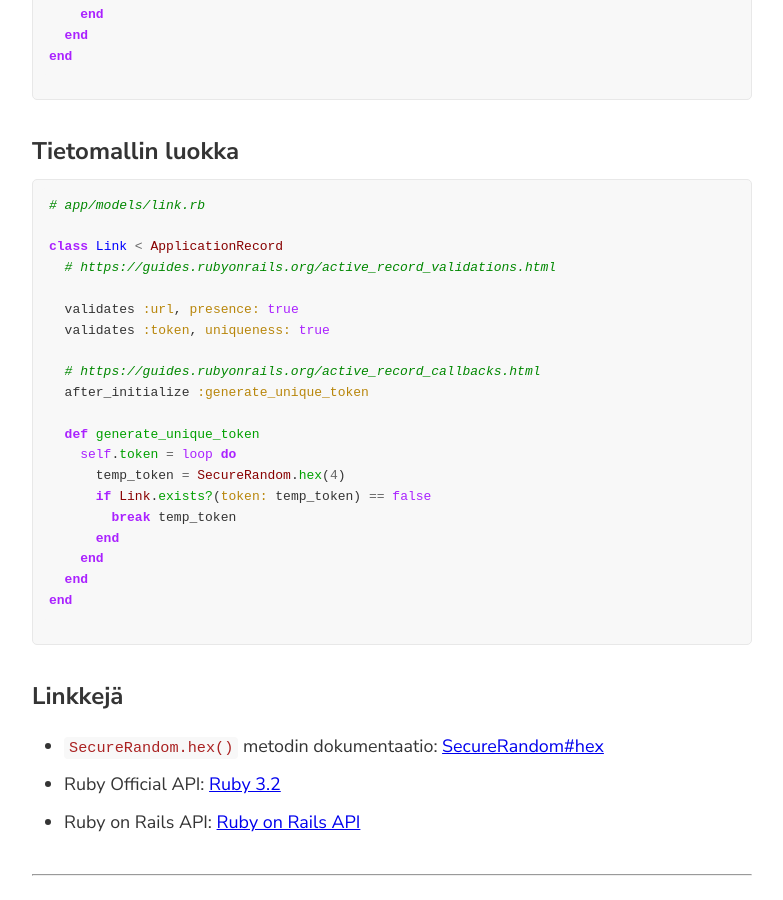
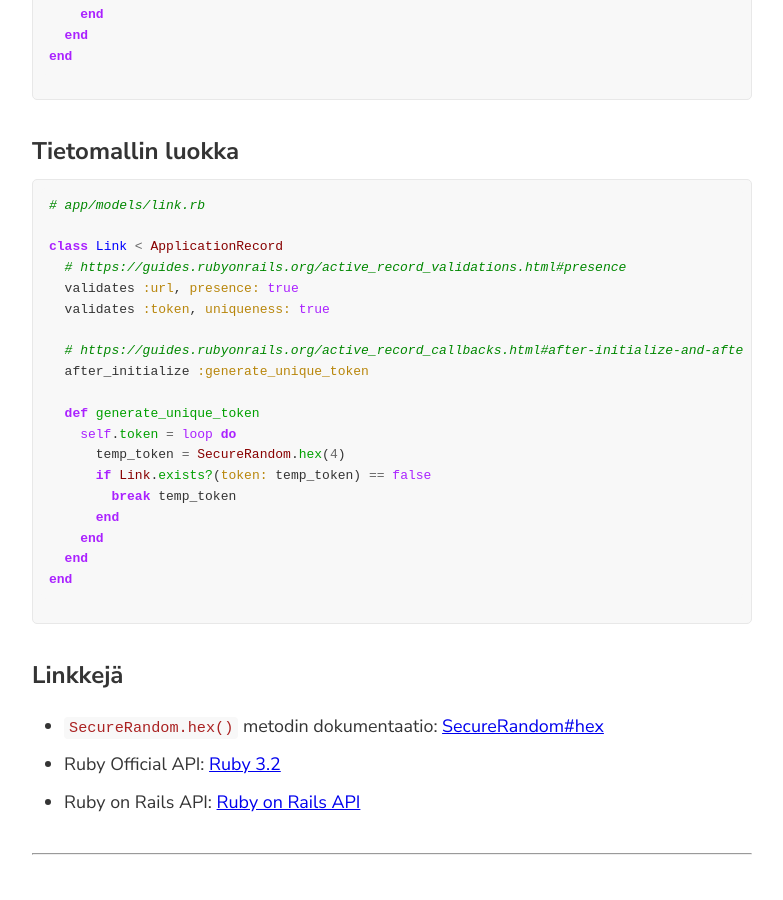
Before and after one commit to tuomasj/tuomasj.github.io, a Jekyll site: the page built from oulu-saas/session2.markdown, in a window 1280 px wide and 900 px high, scrolled down 2148 px. Shown: the whole window, without its empty margins (248-1031 px from the left). Built offline with Jekyll 4.4.1, drawn with Linux system fonts in a browser that asks for light colours; comment, search, counter and statistics services are not loaded; some of the changed lines change nothing that is shown.

Commit message:
deeper links

```diff
--- a/oulu-saas/session2.markdown
+++ b/oulu-saas/session2.markdown
@@ -73,12 +73,11 @@ end
 # app/models/link.rb
 
 class Link < ApplicationRecord
-  # https://guides.rubyonrails.org/active_record_validations.html
-
+  # https://guides.rubyonrails.org/active_record_validations.html#presence
   validates :url, presence: true
   validates :token, uniqueness: true
 
-  # https://guides.rubyonrails.org/active_record_callbacks.html
+  # https://guides.rubyonrails.org/active_record_callbacks.html#after-initialize-and-after-find
   after_initialize :generate_unique_token
 
   def generate_unique_token
```
